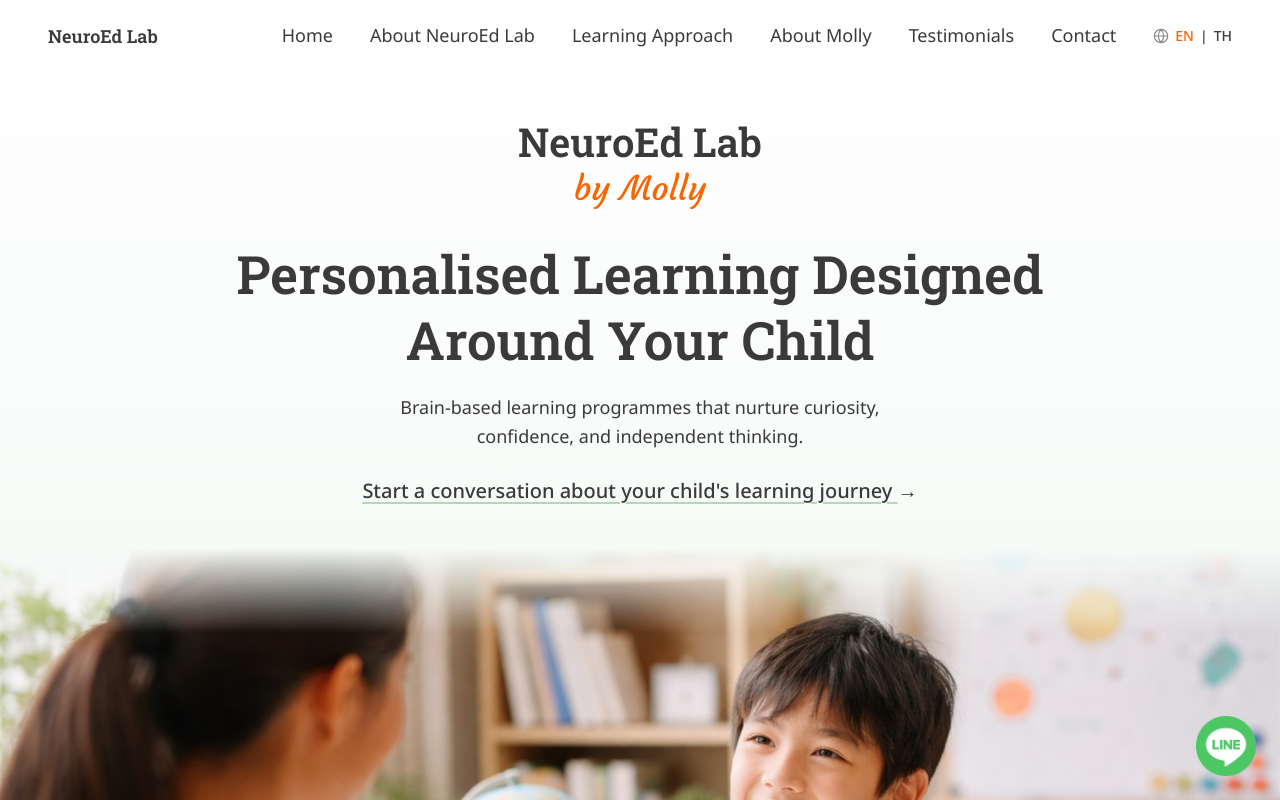
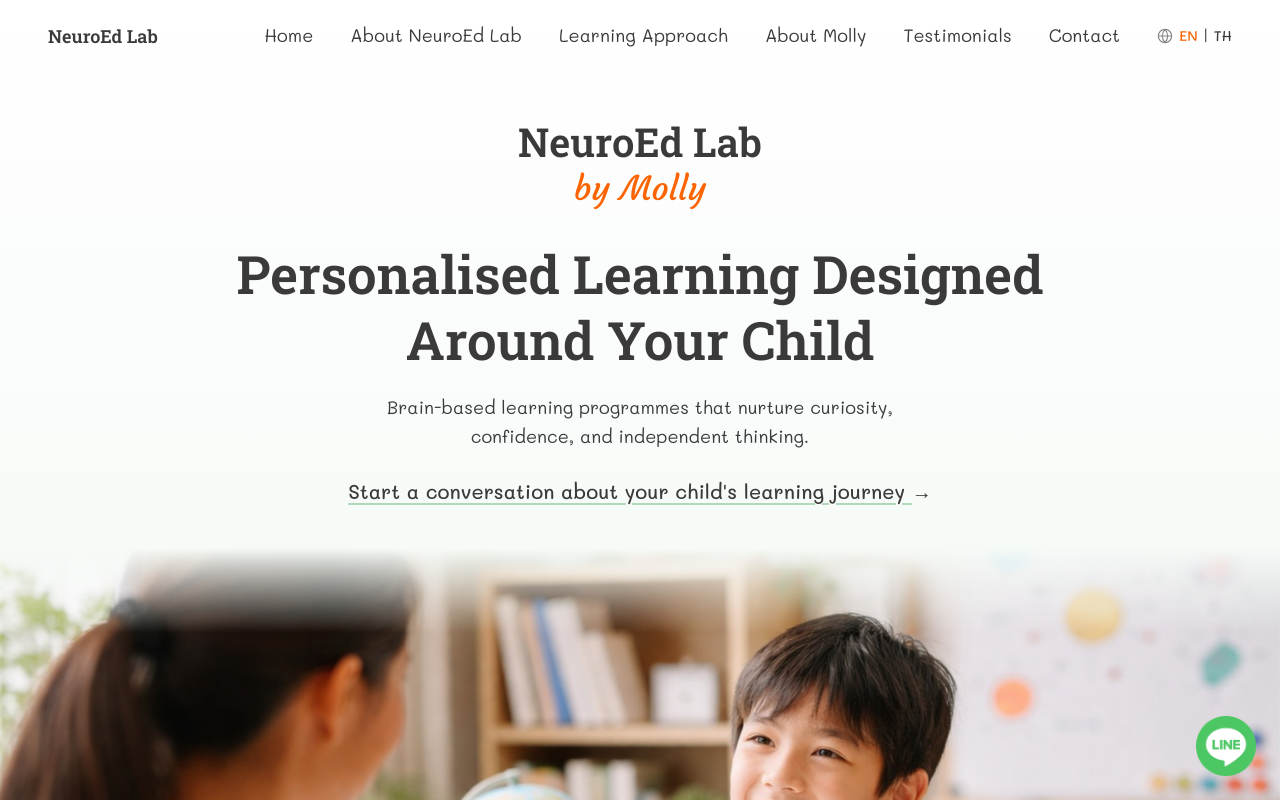
Before and after one commit to mollilyn/neuroedlab-website, a Next.js app: page / in a window 1280 px wide. Shown: the top 800 px of the page. Built offline with nearby package versions, Linux system fonts and the light colour scheme; no server answers.

Commit message:
Change fonts completely

```diff
--- a/app/globals.css
+++ b/app/globals.css
@@ -13,6 +13,11 @@
 }
 
 .font-headline-en {
+  font-family: var(--font-headline-en);
+}
+
+/* Always English — used for the brand name "NeuroEd Lab" in all languages */
+.font-brand {
   font-family: var(--font-headline-en);
 }
 
@@ -35,3 +40,18 @@
 section[id] {
   scroll-margin-top: 70px;
 }
+
+/* Thai font override — only when html[lang="th"] is active.
+   Selectors target the classes directly (not html scope) so that
+   var(--font-headline-th) is resolved where body defines the variable. */
+html[lang="th"] body {
+  font-family: var(--font-body-th);
+}
+
+html[lang="th"] .font-headline-en {
+  font-family: var(--font-headline-th);
+}
+
+html[lang="th"] .font-body-en {
+  font-family: var(--font-body-th);
+}
--- a/app/layout.tsx
+++ b/app/layout.tsx
@@ -1,10 +1,9 @@
 import type { Metadata } from "next";
 import {
   Roboto_Slab,
-  Noto_Sans,
   Courgette,
-  Noto_Serif_Thai,
-  Noto_Sans_Thai,
+  Sriracha,
+  Mali,
 } from "next/font/google";
 import { LanguageProvider } from "@/src/context/LanguageContext";
 import GoogleAnalytics from "@/src/components/GoogleAnalytics";
@@ -15,8 +14,10 @@
   variable: "--font-headline-en",
 });
 
-const notoSans = Noto_Sans({
-  subsets: ["latin"],
+const maliBody = Mali({
+  weight: ["400", "500", "600"],
+  subsets: ["latin", "thai"],
+  display: "swap",
   variable: "--font-body-en",
 });
 
@@ -26,13 +27,17 @@
   variable: "--font-signature",
 });
 
-const notoSerifThai = Noto_Serif_Thai({
+const sriracha = Sriracha({
+  weight: "400",
   subsets: ["thai"],
+  display: "swap",
   variable: "--font-headline-th",
 });
 
-const notoSansThai = Noto_Sans_Thai({
+const mali = Mali({
+  weight: ["400", "500", "600"],
   subsets: ["thai"],
+  display: "swap",
   variable: "--font-body-th",
 });
 
@@ -49,7 +54,7 @@
   return (
     <html lang="en">
       <body
-        className={`${robotoSlab.variable} ${notoSans.variable} ${courgette.variable} ${notoSerifThai.variable} ${notoSansThai.variable}`}
+        className={`${robotoSlab.variable} ${maliBody.variable} ${courgette.variable} ${sriracha.variable} ${mali.variable}`}
       >
         <LanguageProvider>{children}</LanguageProvider>
         <GoogleAnalytics />
--- a/src/components/Hero.tsx
+++ b/src/components/Hero.tsx
@@ -95,7 +95,7 @@
       <div className="flex w-full max-w-[900px] flex-col items-center pb-[42px]">
         <motion.p
           {...fadeUp(0)}
-          className="font-headline-en text-3xl font-semibold text-[var(--color-text)] md:text-4xl lg:text-[2.5rem]"
+          className="font-brand text-3xl font-semibold text-[var(--color-text)] md:text-4xl lg:text-[2.5rem]"
         >
           NeuroEd Lab
         </motion.p>
--- a/src/components/Navbar.tsx
+++ b/src/components/Navbar.tsx
@@ -59,7 +59,7 @@
         {/* Logo */}
         <a
           href="#hero"
-          className="font-headline-en text-lg font-semibold text-[var(--color-text)] transition-colors hover:text-[var(--color-accent)]"
+          className="font-brand text-lg font-semibold text-[var(--color-text)] transition-colors hover:text-[var(--color-accent)]"
         >
           NeuroEd Lab
         </a>
--- a/src/context/LanguageContext.tsx
+++ b/src/context/LanguageContext.tsx
@@ -1,6 +1,6 @@
 "use client";
 
-import { createContext, useContext, useState } from "react";
+import { createContext, useContext, useEffect, useState } from "react";
 
 type Language = "en" | "th";
 
@@ -13,6 +13,10 @@
 
 export function LanguageProvider({ children }: { children: React.ReactNode }) {
   const [language, setLanguage] = useState<Language>("en");
+
+  useEffect(() => {
+    document.documentElement.lang = language;
+  }, [language]);
 
   const toggleLanguage = () =>
     setLanguage((prev) => (prev === "en" ? "th" : "en"));
```
